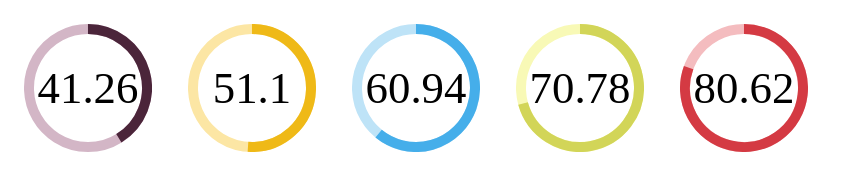
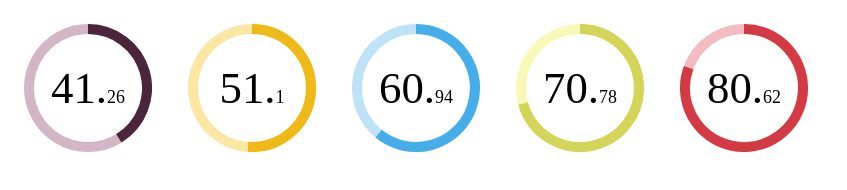
Before and after one commit to lugolabs/circles, a plain HTML site: page spec/responsive.html in a window 1280 px wide. Shown: the whole page, without its empty margins (0-847 px from the left). Drawn offline with Linux system fonts and the light colour scheme.

Commit message:
Add htmlifyNumber method + adding classes

```diff
--- a/circles.js
+++ b/circles.js
@@ -65,6 +65,9 @@
 	this._wrapContainer  = null;
     this._textContainer  = null;
 
+	this._textWrpClass   = 'circles-text-wrp';
+	this._textClass      = options.textClass || 'circles-text';
+
     var endAngleRad      = Math.PI / 180 * 270;
     this._start          = -Math.PI / 180 * 90;
     this._startPrecise   = this._precise(this._start);
@@ -97,6 +100,7 @@
 
     _generateWrapper: function() {
       	this._wrapContainer	=	document.createElement('div');
+		this._wrapContainer.className = this._textWrpClass;
 		this._wrapContainer.style.position	=	'relative';
 		this._wrapContainer.style.display	=	'inline-block';
 
@@ -109,6 +113,7 @@
     _generateText: function() {
 
 		this._textContainer = document.createElement('div');
+		this._textContainer.className = this._textClass;
 
 		var style	=	{
 			position: 'absolute',
@@ -188,6 +193,22 @@
       return Math.round(value * 1000) / 1000;
     },
 
+	/*== Public methods ==*/
+
+	htmlifyNumber: function(number, integerPartClass, decimalPartClass) {
+
+		integerPartClass = integerPartClass || 'circles-integer';
+		decimalPartClass = decimalPartClass || 'circles-decimals';
+
+		var parts = (number + '').split('.'),
+		    html  = '<span class="' + integerPartClass + '">' + parts[0];
+
+		if (parts.length > 1) {
+            html += '.<span class="' + decimalPartClass + '">' + parts[1].substring(0, 2) + '</span>';
+        }
+		return html + '</span>';
+	},
+
 	updateRadius: function(radius)
 	{
 	    this._radius = radius;
@@ -204,8 +225,6 @@
 	{
 	    return (this._maxValue * percentage) / 100;
 	},
-
-	/*== Public methods ==*/
 
 	update: function(value, duration)
 	{
@@ -257,7 +276,7 @@
 
 		  requestAnimFrame(function(){self._setPercentage(oldPercentage);});
 
-		  var now       = new Date().getTime(),
+		  var now       = Date.now(),
 			  deltaTime = now - lastFrame;
 
 		  if(deltaTime >= stepDuration)
@@ -266,11 +285,11 @@
 		  {
 			  window.setTimeout(function()
 			  {
-				 animate(new Date().getTime());
+				 animate(Date.now());
 			  }, stepDuration - deltaTime);
 		  }
 
-	  })(new Date().getTime());
+	  })(Date.now());
 
 	  return this;
 	}
--- a/spec/responsive.html
+++ b/spec/responsive.html
@@ -5,6 +5,10 @@
 		#canvas .circle {
 			display: inline-block;
 			margin: 1em;
+		}
+
+		.circles-decimals {
+			font-size: .4em;
 		}
 	</style>
 </head>
@@ -33,7 +37,7 @@
 					value:      percentage,
 					radius:     getWidth(),
 					width:      10,
-					//text:       '%',
+					text:       function(value){return this.htmlifyNumber(value);},
 					colors:     colors[i - 1]
 				});
 
```
